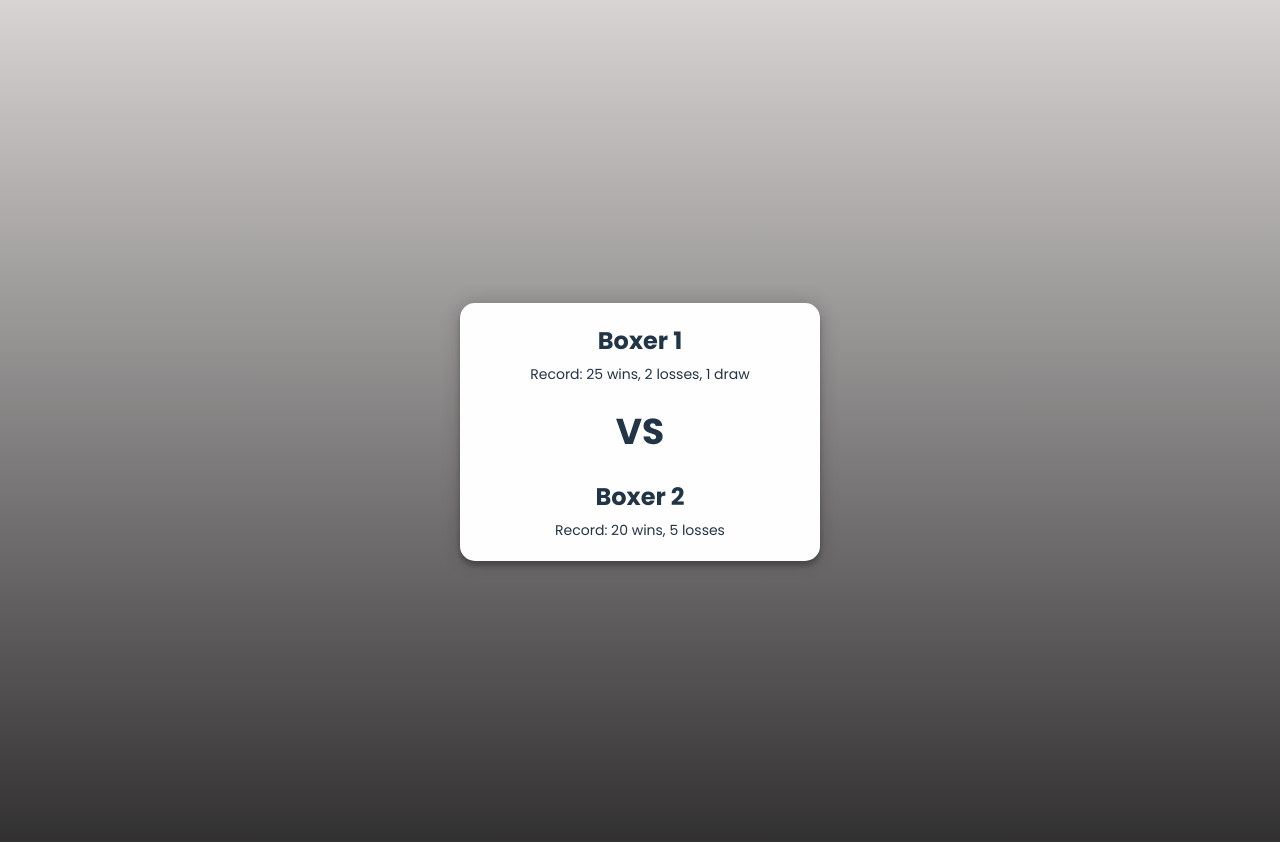
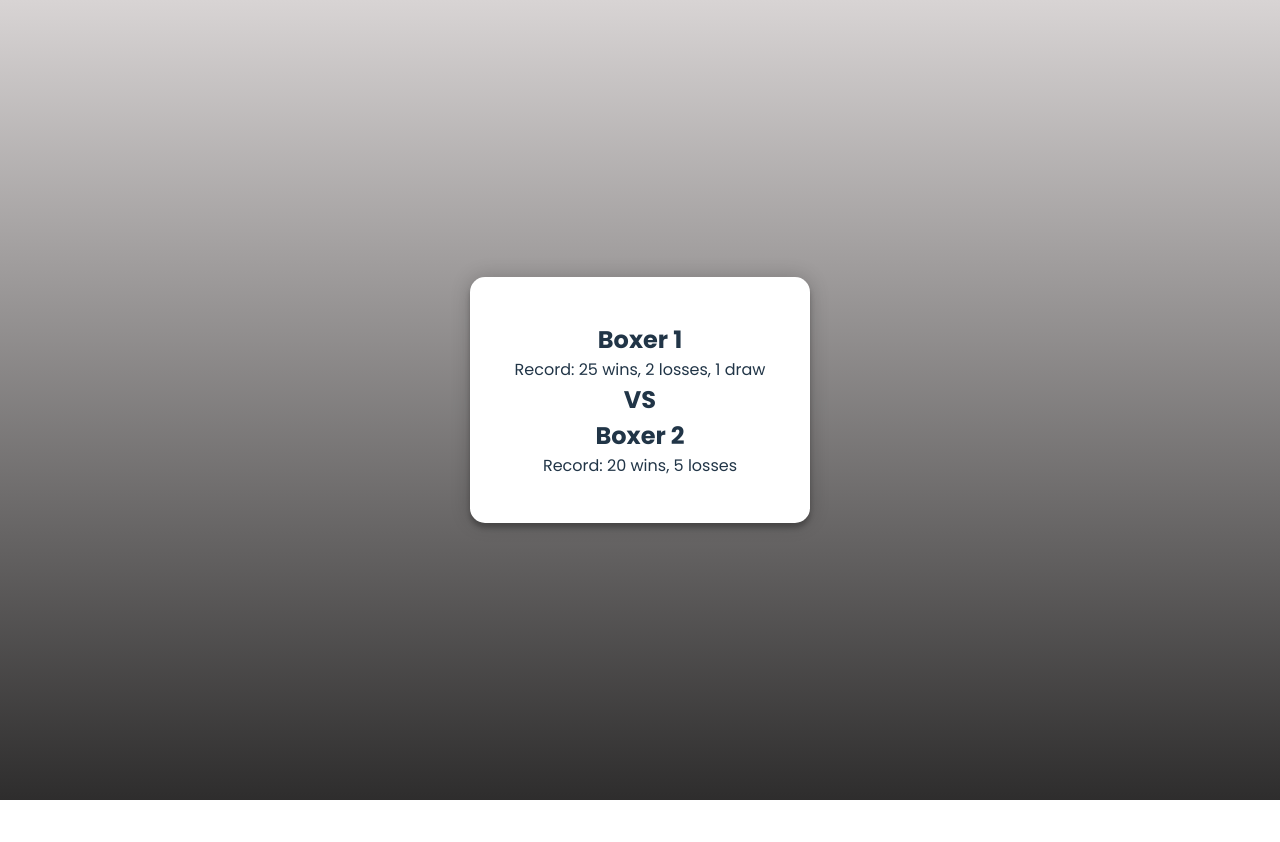
Before and after one commit to moriscutz/knockoutticket-frontend, a React (Vite) app: page /test in a window 1280 px wide. Shown: the top 842 px of the page. After the commit the page ends 800 px from the top, so only its background shows below. Built offline with nearby package versions, Linux system fonts and the light colour scheme.

Commit message:
Initial commit

```diff
--- a/src/components/EventComponent.jsx
+++ b/src/components/EventComponent.jsx
@@ -1,6 +1,5 @@
 import React, { useState } from "react";
 import { Link } from 'react-router-dom';
-import '../css/EventPostStyle.css';
 
 const EventComponent = () => {
     const [formData, setFormData] = useState({
--- a/src/css/EventPostStyle.css
+++ /dev/null
@@ -1,77 +0,0 @@
-@import url(https://fonts.googleapis.com/css?family=Poppins:300);
-
-body {
-  font-family: "Poppins";
-}
-
-.container {
-  display: flex;
-  justify-content: center;
-  align-items: center;
-  height: 100vh;
-}
-
-.form {
-  position: relative;
-  background: #fffefe;
-  width: 500px;
-  padding: 20px;
-  text-align: center;
-  box-shadow: 0 0 20px 0 rgba(0, 0, 0, 0.2), 0 5px 5px 0 rgba(0, 0, 0, 0.24);
-  border-radius: 15px;
-}
-
-.vs {
-  font-size: 24px;
-  margin: 20px 0;
-}
-
-.boxer {
-  display: flex;
-  justify-content: space-between;
-  align-items: center;
-}
-
-.boxer-info {
-  flex: 1;
-}
-
-.boxer-info h2 {
-  margin: 0;
-}
-
-.boxer-info p {
-  margin-top: 5px;
-  font-size: 14px;
-}
-
-.form button {
-  padding: 17px 40px;
-  border-radius: 50px;
-  cursor: pointer;
-  border: 0;
-  background-color: rgb(126, 120, 120);
-  box-shadow: rgba(68, 67, 67, 0.05) 0 0 8px;
-  letter-spacing: 1.5px;
-  text-transform: uppercase;
-  font-size: 15px;
-  transition: all 0.5s ease;
-}
-
-.form button:hover,
-.form button:active,
-.form button:focus {
-  background: #121213;
-  color: rgb(204, 191, 191);
-}
-
-.form .message {
-  margin: 15px 0 0;
-  color: #353131;
-  font-size: 12px;
-}
-
-.form .message a {
-  color: #0f0f0f;
-  text-decoration: none;
-}
```
